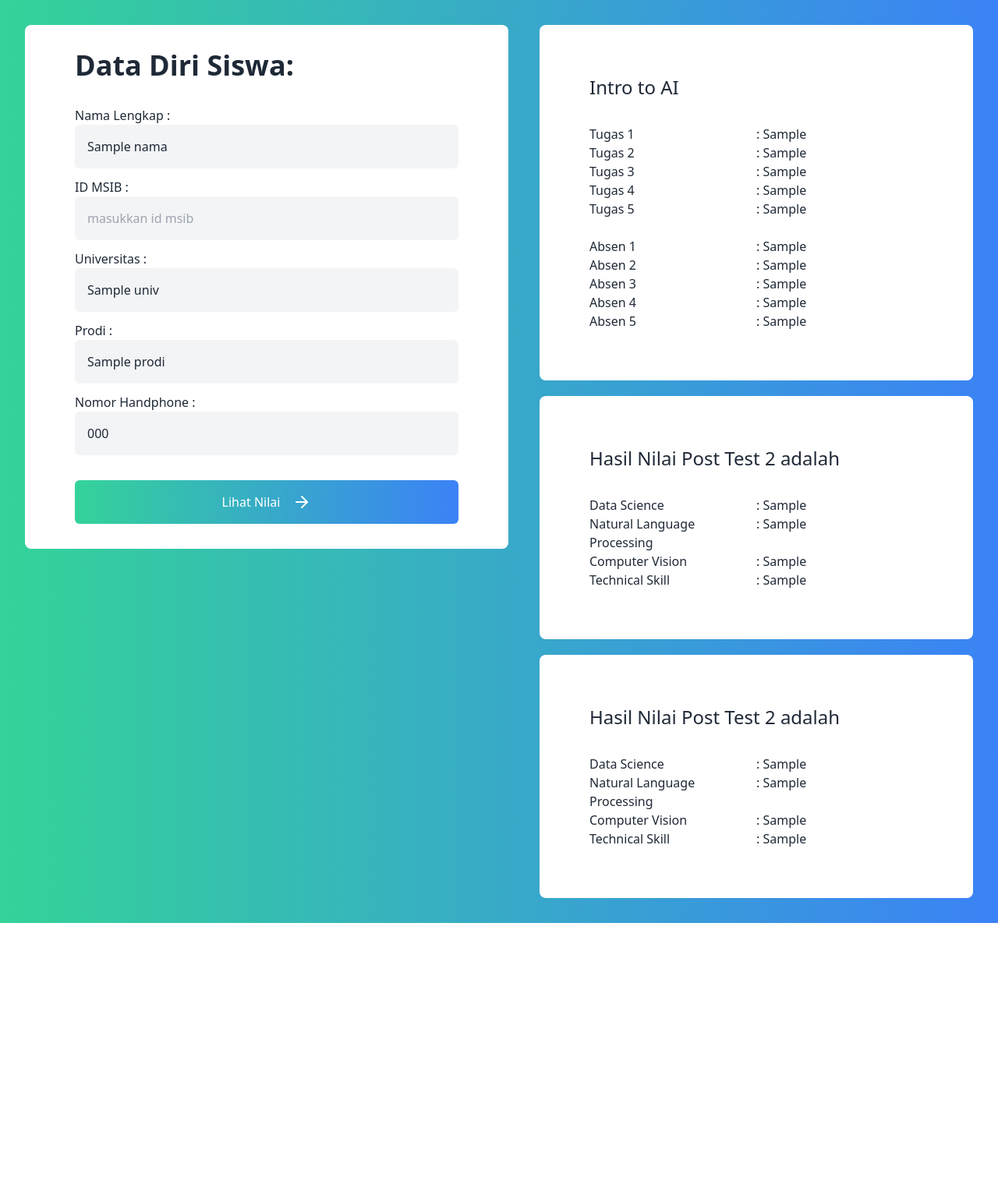
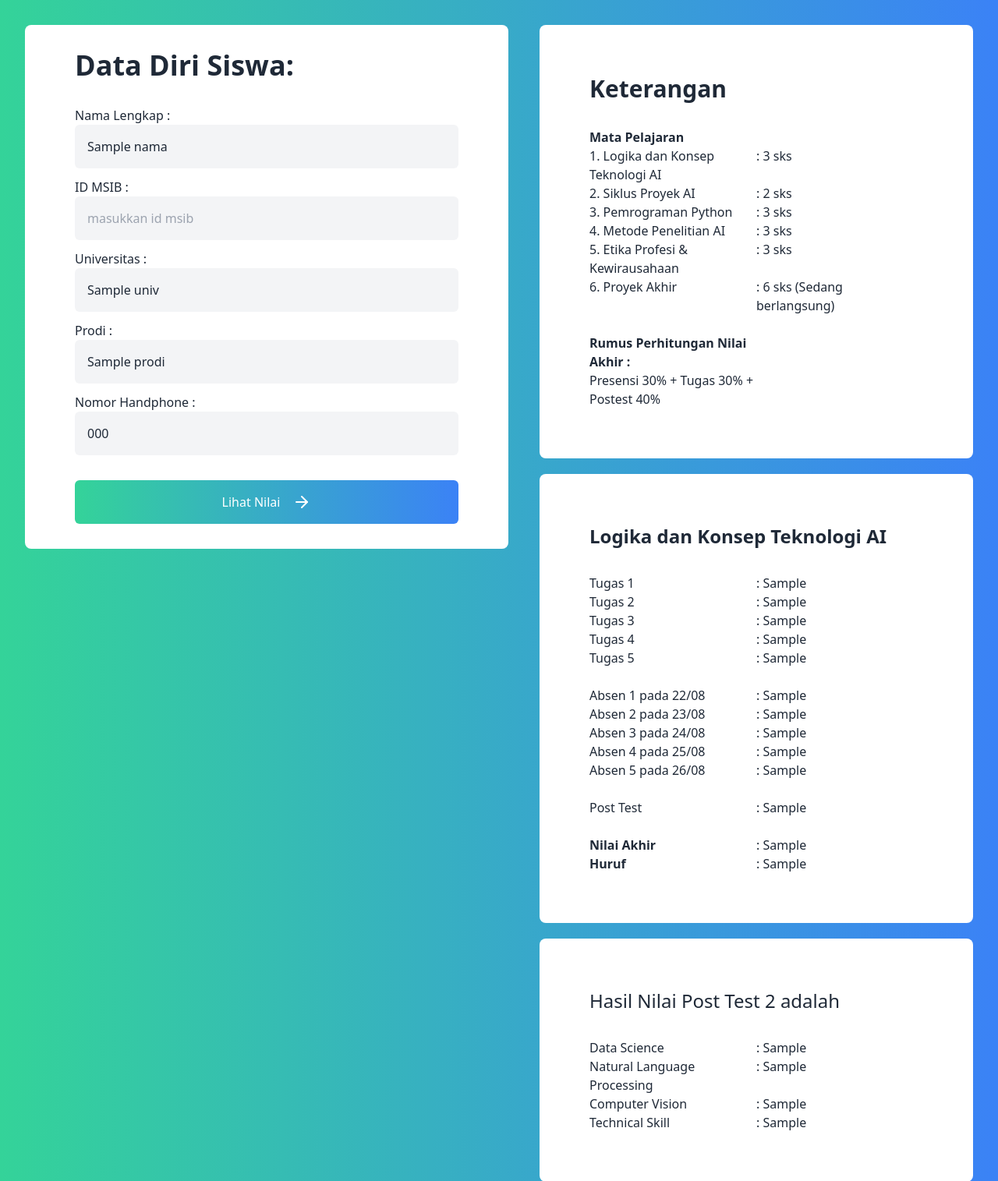
Before and after one commit to afrizalmeka/aplikasi-cek-nilai-post-test, a Flask app: template templates/index.html in a window 1280 px wide. Shown: the top 1515 px of the page at 78% size. Before the commit the page ends 1184 px from the top, so only its background shows below. Run offline with Flask 2, Linux system fonts and the light colour scheme; the template is opened without the code that fills it: most values are stand-ins (such as "Sample title", 1, 10 or a date in 2020).

Commit message:
Pengembangan 2 versi 1.2

```diff
--- a/app.py
+++ b/app.py
@@ -28,7 +28,7 @@ def predict():
     data.append(int(nomor_hp))
 
     #memanggil berkas database
-    dir = "database/database.xlsx"
+    dir = "database/database_apollo_class.xlsx"
     df = pd.read_excel(dir)
 
     #didatabase pada kolom nama, univ, prodi perlu di lowercase agar perbandingan huruf nya sama dengan inputan
@@ -42,6 +42,13 @@ def predict():
 
     #variabel wadah untuk nilai post test
     ds, nlp, cv, tech = 0, 0, 0, 0
+
+    nilai_intro_to_ai_1, nilai_intro_to_ai_2, nilai_intro_to_ai_3, nilai_intro_to_ai_4, nilai_intro_to_ai_5 = 0, 0, 0, 0, 0
+    absen_intro_ai_1, absen_intro_ai_2, absen_intro_ai_3, absen_intro_ai_4, absen_intro_ai_5 = 0, 0, 0, 0, 0
+    posttest_intro_ai, final_intro_ai, alphabet_intro_ai = 0, 0, ""
+
+    #inisialisasi status absen, dikarenakan data absen hanya 0,1,K
+    status_absen = {1 : 'Hadir', 0 : 'Tidak Hadir', 'K' : 'Durasi Kurang'}
 
     #variabel wadah untuk menampilkan pesan berhasil atau gagal
     hasil = ''
@@ -60,7 +67,24 @@ def predict():
 
         #memvalidasi apakah nama, id_msib, univ, prodi, nohp sesuai atau tidak
         if (data[0] == A) and (data[1] == B) and (data[2] == C) and (data[3] == D) and (data[4] == E):
-            #jika sesuai maka akan mengambil data nilai ds, nlp, cv, tech
+            #jika sesuai maka akan mengambil data nilai dari intro to ai
+            nilai_intro_to_ai_1 = (df['nilai_intro_to_ai_1'][x])
+            nilai_intro_to_ai_2 = (df['nilai_intro_to_ai_2'][x])
+            nilai_intro_to_ai_3 = (df['nilai_intro_to_ai_3'][x])
+            nilai_intro_to_ai_4 = (df['nilai_intro_to_ai_4'][x])
+            nilai_intro_to_ai_5 = (df['nilai_intro_to_ai_5'][x])
+
+            absen_intro_ai_1 = status_absen[(df['absen_intro_ai_1'][x])]
+            absen_intro_ai_2 = status_absen[(df['absen_intro_ai_2'][x])]
+            absen_intro_ai_3 = status_absen[(df['absen_intro_ai_3'][x])]
+            absen_intro_ai_4 = status_absen[(df['absen_intro_ai_4'][x])]
+            absen_intro_ai_5 = status_absen[(df['absen_intro_ai_5'][x])]
+
+            posttest_intro_ai = (df['posttest_intro_ai'][x])
+            final_intro_ai = (df['final_intro_ai'][x])
+            alphabet_intro_ai = (df['alphabet_intro_ai'][x])
+
+            #jika sesuai maka akan mengambil data nilai dari post test ds, nlp, cv, tech
             ds = (df['ds'][x])
             nlp = (df['nlp'][x])
             cv = (df['cv'][x])
@@ -76,7 +100,18 @@ def predict():
             hasil = 'Maaf, Data tidak ditemukan !'
 
 
-    return render_template('index.html', nilai_ds=ds, nilai_nlp=nlp, nilai_cv=cv, nilai_tech=tech, nama=nama, id_msib=id_msib, univ=univ, prodi=prodi, nomor_hp=nomor_hp, hasil=hasil)
+    return render_template('index.html', nilai_ds=ds, nilai_nlp=nlp, nilai_cv=cv, nilai_tech=tech,
+                            nama=nama, id_msib=id_msib, univ=univ, prodi=prodi, nomor_hp=nomor_hp, hasil=hasil,
+
+                            nilai_intro_to_ai_1=nilai_intro_to_ai_1, nilai_intro_to_ai_2=nilai_intro_to_ai_2,
+                            nilai_intro_to_ai_3=nilai_intro_to_ai_3, nilai_intro_to_ai_4=nilai_intro_to_ai_4,
+                            nilai_intro_to_ai_5=nilai_intro_to_ai_5,
+
+                            absen_intro_ai_1=absen_intro_ai_1, absen_intro_ai_2=absen_intro_ai_2,
+                            absen_intro_ai_3=absen_intro_ai_3, absen_intro_ai_4=absen_intro_ai_4,
+                            absen_intro_ai_5=absen_intro_ai_5,
+
+                            posttest_intro_ai=posttest_intro_ai, final_intro_ai=final_intro_ai, alphabet_intro_ai=alphabet_intro_ai)
 
 
 if __name__ == '__main__':
--- a/templates/index.html
+++ b/templates/index.html
@@ -128,50 +128,76 @@
         </main>
         <section class="h-full flex flex-col flex-1 rounded-lg gap-5">
             <div class="flex-1 bg-white p-4 md:p-16 rounded-lg">
-                <h2 class="text-2xl mb-8">
-                    Intro to  AI
+                <h2 class="text-3xl mb-8 font-bold">
+                    Keterangan
+                </h2>
+                <div class="mt-8 grid grid-cols-2">
+                    <p class="font-bold">Mata Pelajaran</p>
+                    <p></p>
+                    <p>1. Logika dan Konsep Teknologi AI</p>
+                    <p>: 3 sks</p>
+                    <p>2. Siklus Proyek AI</p>
+                    <p>: 2 sks</p>
+                    <p>3. Pemrograman Python</p>
+                    <p>: 3 sks</p>
+                    <p>4. Metode Penelitian AI</p>
+                    <p>: 3 sks</p>
+                    <p>5. Etika Profesi & Kewirausahaan</p>
+                    <p>: 3 sks</p>
+                    <p>6. Proyek Akhir</p>
+                    <p>: 6 sks (Sedang berlangsung)</p>
+
+                    <p><br></p><p></p>
+
+                    <p class="font-bold">Rumus Perhitungan Nilai Akhir :</p>
+                    <p></p>
+                    <p>Presensi 30% + Tugas 30% + Postest 40%</p>
+                </div>
+            </div>
+
+            <div class="flex-1 bg-white p-4 md:p-16 rounded-lg">
+                <h2 class="text-2xl mb-8 font-bold">
+                    Logika dan Konsep Teknologi AI
                 </h2>
                 <div class="mt-8 grid grid-cols-2">
                     <p>Tugas 1</p>
-                    <p>: {{nilai_ds}}</p>
+                    <p>: {{nilai_intro_to_ai_1}}</p>
                     <p>Tugas 2</p>
-                    <p>: {{nilai_nlp}}</p>
+                    <p>: {{nilai_intro_to_ai_2}}</p>
                     <p>Tugas 3</p>
-                    <p>: {{nilai_cv}}</p>
+                    <p>: {{nilai_intro_to_ai_3}}</p>
                     <p>Tugas 4</p>
-                    <p>: {{nilai_tech}}</p>
+                    <p>: {{nilai_intro_to_ai_4}}</p>
                     <p>Tugas 5</p>
-                    <p>: {{nilai_tech}}</p>
+                    <p>: {{nilai_intro_to_ai_5}}</p>
 
                     <p><br></p>
                     <p><br></p>
 
-                    <p>Absen 1</p>
-                    <p>: {{nilai_ds}}</p>
-                    <p>Absen 2</p>
-                    <p>: {{nilai_nlp}}</p>
-                    <p>Absen 3</p>
-                    <p>: {{nilai_cv}}</p>
-                    <p>Absen 4</p>
-                    <p>: {{nilai_tech}}</p>
-                    <p>Absen 5</p>
-                    <p>: {{nilai_tech}}</p>
-                </div>
-            </div>
+                    <p>Absen 1 pada 22/08</p>
+                    <p>: {{absen_intro_ai_1}}</p>
+                    <p>Absen 2 pada 23/08</p>
+                    <p>: {{absen_intro_ai_2}}</p>
+                    <p>Absen 3 pada 24/08</p>
+                    <p>: {{absen_intro_ai_3}}</p>
+                    <p>Absen 4 pada 25/08</p>
+                    <p>: {{absen_intro_ai_4}}</p>
+                    <p>Absen 5 pada 26/08</p>
+                    <p>: {{absen_intro_ai_5}}</p>
 
-            <div class="flex-1 bg-white p-4 md:p-16 rounded-lg">
-                <h2 class="text-2xl mb-8">
-                    Hasil Nilai Post Test 2 adalah
-                </h2>
-                <div class="mt-8 grid grid-cols-2">
-                    <p>Data Science</p>
-                    <p>: {{nilai_ds}}</p>
-                    <p>Natural Language Processing</p>
-                    <p>: {{nilai_nlp}}</p>
-                    <p>Computer Vision</p>
-                    <p>: {{nilai_cv}}</p>
-                    <p>Technical Skill</p>
-                    <p>: {{nilai_tech}}</p>
+                    <p><br></p>
+                    <p><br></p>
+
+                    <p>Post Test</p>
+                    <p>: {{posttest_intro_ai}}</p>
+
+                    <p><br></p>
+                    <p><br></p>
+
+                    <p class="font-bold">Nilai Akhir</p>
+                    <p>: {{final_intro_ai}}</p>
+                    <p class="font-bold">Huruf</p>
+                    <p>: {{alphabet_intro_ai}}</p>
                 </div>
             </div>
 
```
Also changed, not shown: 3 other files.
